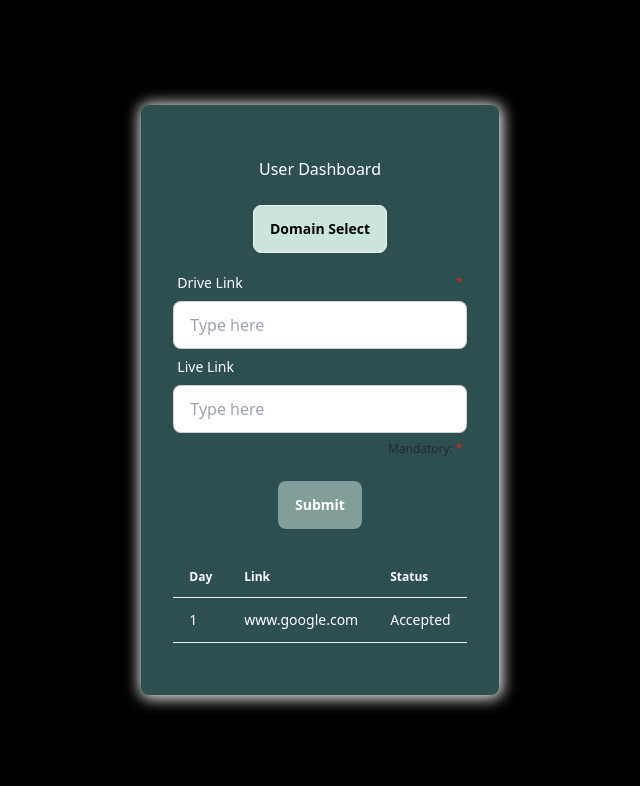
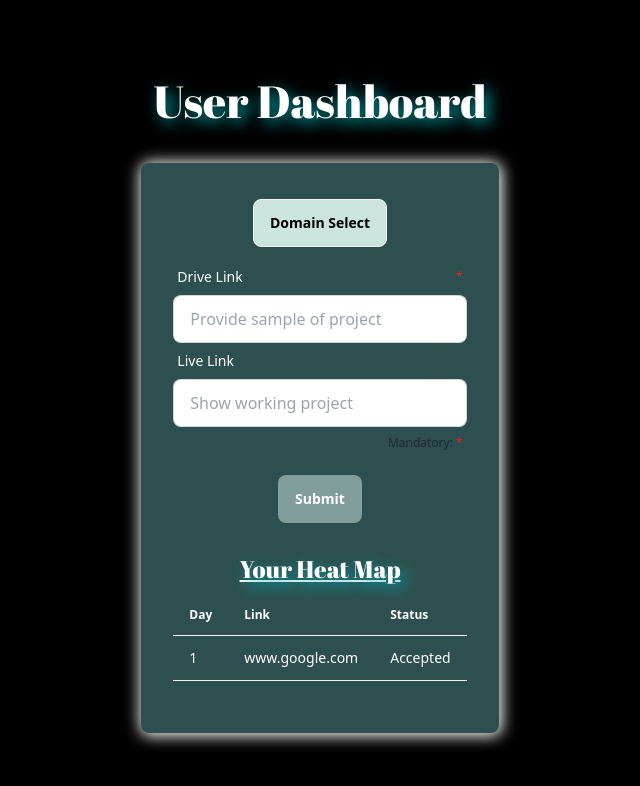
Before and after one commit to samrat53/dcc-gdsc-21days-december, a React (Vite) app: page /user in a window 1280 px wide. Shown: the top 786 px of the page, without its empty margins (320-960 px from the left). Built offline with nearby package versions, Linux system fonts and the light colour scheme.

Commit message:
add styling

```diff
--- a/index.html
+++ b/index.html
@@ -5,6 +5,9 @@
     <link rel="icon" type="image/svg+xml" href="/vite.svg" />
     <meta name="viewport" content="width=device-width, initial-scale=1.0" />
     <title>21 days December</title>
+    <link rel="preconnect" href="https://fonts.googleapis.com">
+<link rel="preconnect" href="https://fonts.gstatic.com" crossorigin>
+<link href="https://fonts.googleapis.com/css2?family=Abril+Fatface&display=swap" rel="stylesheet">
   </head>
   <body>
     <div id="root"></div>
--- a/src/components/AdminDashboard.jsx
+++ b/src/components/AdminDashboard.jsx
@@ -14,8 +14,8 @@ const AdminDashboard = () => {
   return (
     <>
       <div className="bounded flex flex-col items-center justify-center h-[100vh]">
+      <h1 className="py-5  ">Admin Dashboard</h1>
         <div className="submission-form rounded-lg flex flex-col items-center justify-center p-8 w-[50wh]">
-          <h1 className="py-5  ">Admin Dashboard</h1>
           <div className="overflow-x-auto">
             <table className="table my-5">
               <thead>
--- a/src/components/UserDashBoard.jsx
+++ b/src/components/UserDashBoard.jsx
@@ -28,22 +28,27 @@ const UserDashBoard = () => {
   return (
     <>
       <div className="bounded flex flex-col items-center justify-center h-[100vh]">
+        <h1 className="pb-7 ">User Dashboard</h1>
         <div className="submission-form rounded-lg flex flex-col items-center justify-center p-8 w-[50wh]">
-          <h1 className="py-5  ">User Dashboard</h1>
-
           <details className="dropdown">
             <summary className="m-1 text-white btn rounded-lg cursor-pointer bg-green-200 hover:bg-green-500 hover:text-white ">
               Domain Select
             </summary>
             <ul className="p-2 shadow menu dropdown-content z-[1] rounded-box w-52 bg-white">
               <li className="text-black">
-                <a name="web" value="web">Web Development</a>
+                <a name="web" value="web">
+                  Web Development
+                </a>
               </li>
               <li li className="text-black">
-                <a name="android" value="android">Android Development</a>
+                <a name="android" value="android">
+                  Android Development
+                </a>
               </li>
               <li className="text-black">
-                <a name="aiml" value="aiml">AI / ML</a>
+                <a name="aiml" value="aiml">
+                  AI / ML
+                </a>
               </li>
             </ul>
           </details>
@@ -55,7 +60,7 @@ const UserDashBoard = () => {
             </div>
             <input
               type="text"
-              placeholder="Type here"
+              placeholder="Provide sample of project"
               name="driveLink"
               value={driveLink}
               onChange={handleDriveLinkChange}
@@ -66,16 +71,14 @@ const UserDashBoard = () => {
             </div>
             <input
               type="text"
-              placeholder="Type here"
+              placeholder="Show working project"
               name="liveLink"
               value={liveLink}
               onChange={handleLiveLinkChange}
               className="input input-bordered w-full max-w-xs"
             />
             <div className="label">
-              <span className="label-text-alt">
-
-              </span>
+              <span className="label-text-alt"></span>
               <span className="label-text-alt">
                 Mandatory: <span className="text-red-600">*</span>
               </span>
@@ -88,6 +91,7 @@ const UserDashBoard = () => {
           >
             Submit
           </button>
+          <h2 className="pt-5 -mb-3 underline text-white">Your Heat Map</h2>
           <div className="overflow-x-auto">
             <table className="table my-5">
               <thead>
--- a/src/index.css
+++ b/src/index.css
@@ -1,7 +1,14 @@
 @tailwind base;
 @tailwind components;
 @tailwind utilities;
-
+h1,h2{
+    font-family: 'Abril Fatface', serif;
+    font-size: 45px;
+    text-shadow: 5px 5px 15px #05a4a9;
+}
+h2{
+    font-size: 1.5rem;
+}
 .btn{
     background-color: #CBE4DE;
     color: black;
```
